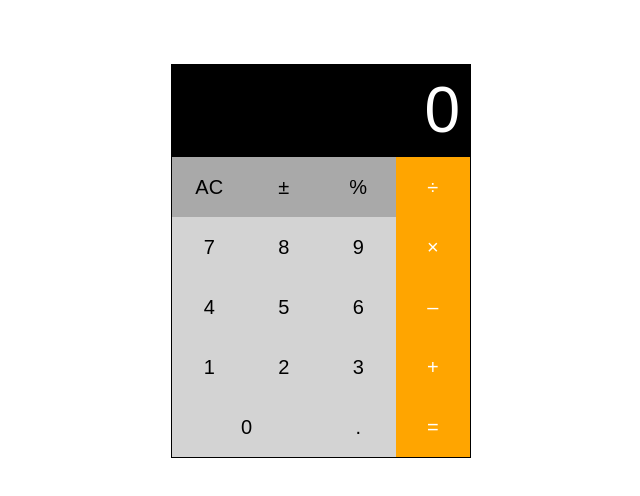
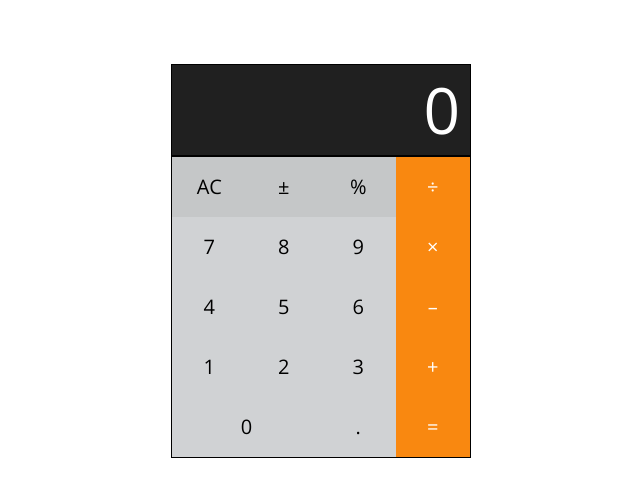
Before and after one commit to cspenc/ML-Calculator, a React (Create React App) app: page / in a window 1280 px wide. Shown: the top 496 px of the page, without its empty margins (319-959 px from the left). Built offline with nearby package versions, Linux system fonts and the light colour scheme.

Commit message:
update colors and font

```diff
--- a/src/App.css
+++ b/src/App.css
@@ -1,3 +1,5 @@
+@import url('https://fonts.googleapis.com/css?family=Open+Sans:300');
+
 .App {
   display: flex;
   justify-content: center;
@@ -5,13 +7,14 @@
 }
 
 .calculator {
+  font-family: 'Open Sans', sans-serif;
   width: 300px;
   display: flex;
   flex-wrap: wrap;
 }
 
 .display {
-  background:black;
+  background: #202020;
   color: white;
   padding-right: 10px;
   font-weight: 100;
@@ -35,7 +38,7 @@
 }
 
 .button {
-  background: lightgray;
+  background: #D0D2D4;
   color: black;
   display: flex;
   justify-content: center;
@@ -43,11 +46,11 @@
 }
 
 .button.top {
-  background: darkgray;
+  background: #C5C7C8;
 }
 
 .button.right {
-  background: orange;
+  background: #F98810;
   color: white;
 }
 
```
